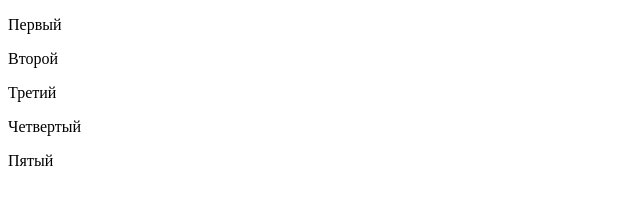
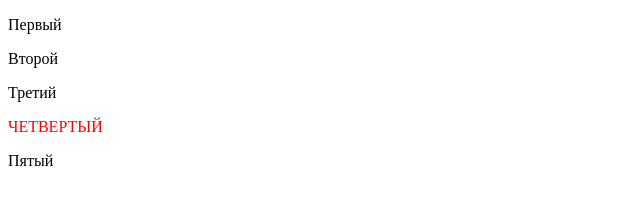
Before and after one commit to OWIII/JavaScript, a plain HTML site: page Training tasks/index.html in a window 1280 px wide. Shown: the full height of the page, 0-640 px from the left. Drawn offline with Linux system fonts and the light colour scheme.

Commit message:
new tasks

```diff
--- a/Training tasks/index.html
+++ b/Training tasks/index.html
@@ -6,6 +6,7 @@
           content="width=device-width, user-scalable=no, initial-scale=1.0, maximum-scale=1.0, minimum-scale=1.0">
     <meta http-equiv="X-UA-Compatible" content="ie=edge">
     <title>Training tasks</title>
+    <link rel="stylesheet" type="text/css" href="style.css">
 </head>
 <body>
 	<p>Первый</p>
--- a/Training tasks/scripts.js
+++ b/Training tasks/scripts.js
@@ -133,3 +133,22 @@
 // };
 //
 // oddCount(15);
+
+// let doc = document;
+// let elem = doc.createElement('p');
+// //let content = doc.createTextNode('Шестой');
+// let insId = doc.getElementById('four');
+// elem.innerHTML = '<strong>БУБАЛЬТРОН</strong>';
+// //elem.appendChild(content);
+//
+// //insId.parentNode.appendChild(elem);
+// insId.parentNode.insertBefore(elem, insId);
+// //insId.parentNode.replaceChild(elem, insId);
+//
+// insId.parentNode.removeChild(elem);
+
+let add = document.getElementById('four');
+
+add.classList.add('css-class');
+add.classList.add('css-second');
+add.classList.toggle('css-second');
--- /dev/null
+++ b/Training tasks/style.css
@@ -0,0 +1,11 @@
+.css-class {
+	display: block;
+	color: red;
+	text-transform: uppercase;
+	margin: 0 auto;
+
+}
+
+.css-second {
+	color: blue;
+}
```
